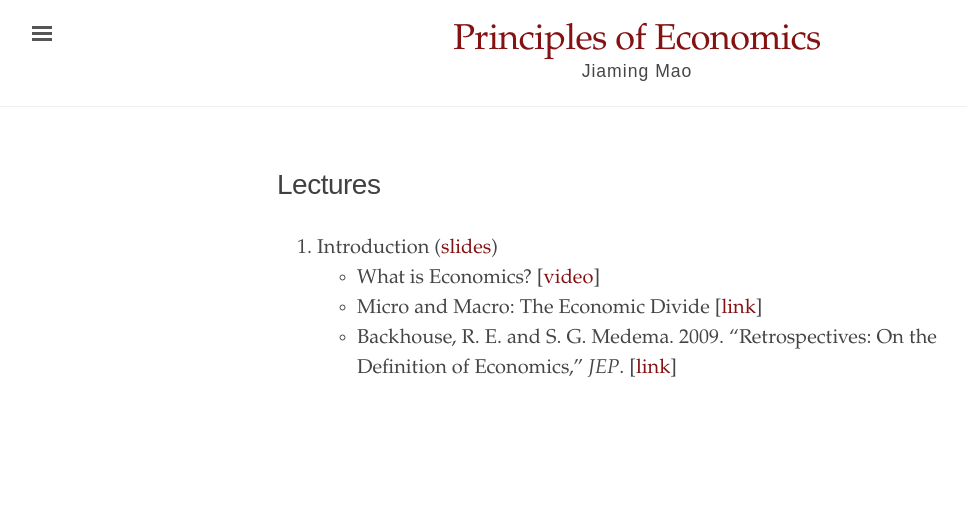
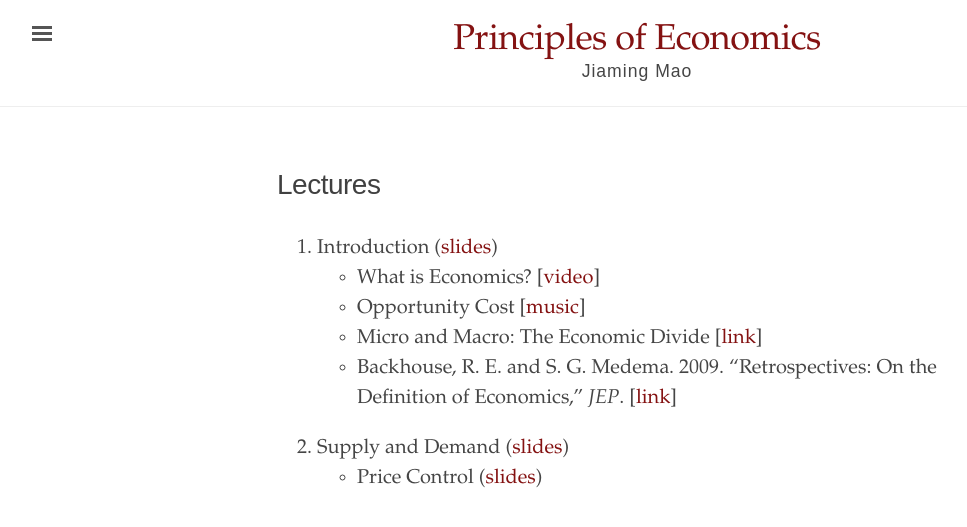
Before and after one commit to jiamingmao/principles-of-economics, a Jekyll site: the page built from Lectures.md, in a window 1280 px wide. Shown: the top 527 px of the page, without its empty margins (3-970 px from the left). Built offline with Jekyll 4.4.1, drawn with Linux system fonts in a browser that asks for light colours.

Commit message:
lecture 2

```diff
--- a/Lectures.md
+++ b/Lectures.md
@@ -7,5 +7,9 @@ order: 2
 
 1. Introduction ([slides](https://github.com/jiamingmao/principles-of-economics/blob/master/Lectures/01_Introduction.pdf))
     - What is Economics? [[video](https://l.xmu.edu.cn/course/view.php?id=921)]
+    - Opportunity Cost [[music](https://www.youtube.com/watch?v=81Q-jkFdTFM)]
     - Micro and Macro: The Economic Divide [[link](http://www.imf.org/external/pubs/ft/fandd/basics/bigsmall.htm)]
     - Backhouse, R. E. and S. G. Medema. 2009. "Retrospectives: On the Definition of Economics," *JEP*. [[link](http://pubs.aeaweb.org/doi/pdfplus/10.1257/jep.23.1.221)]
+
+2. Supply and Demand ([slides](https://github.com/jiamingmao/principles-of-economics/blob/master/Lectures/02_Supply_and_Demand.pdf))
+    - Price Control ([slides](https://github.com/jiamingmao/principles-of-economics/blob/master/Lectures/02.1_Price_Control.pdf))
```
Also changed, not shown: Info.md (+1 -1 lines).
